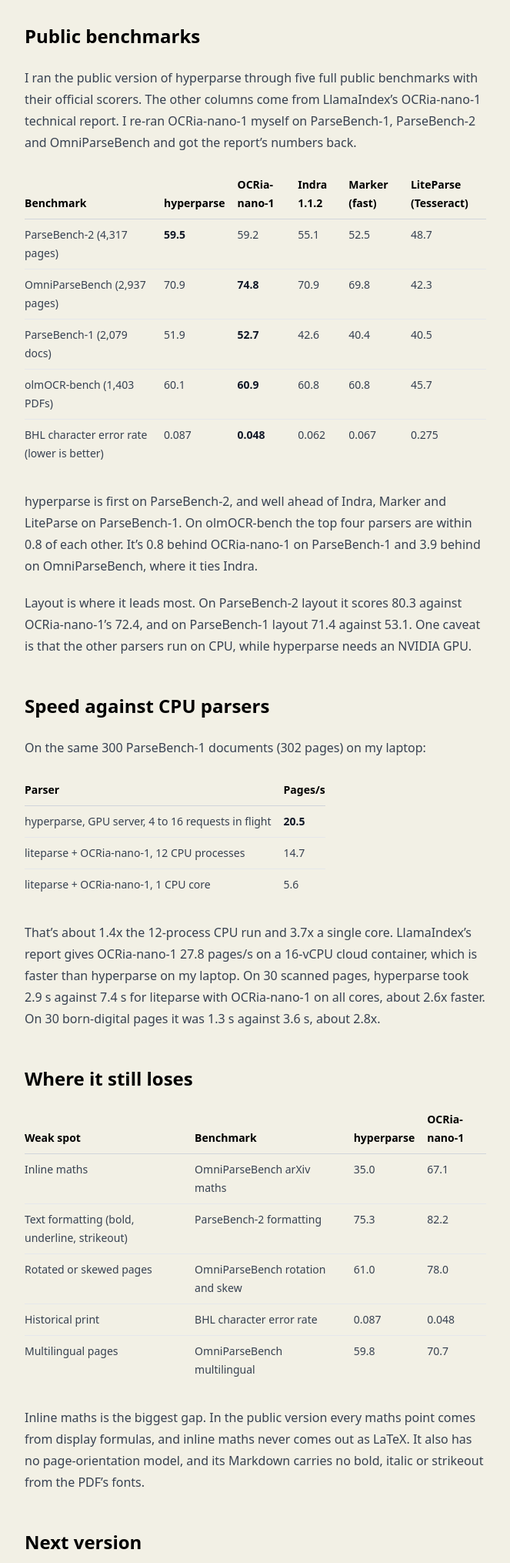
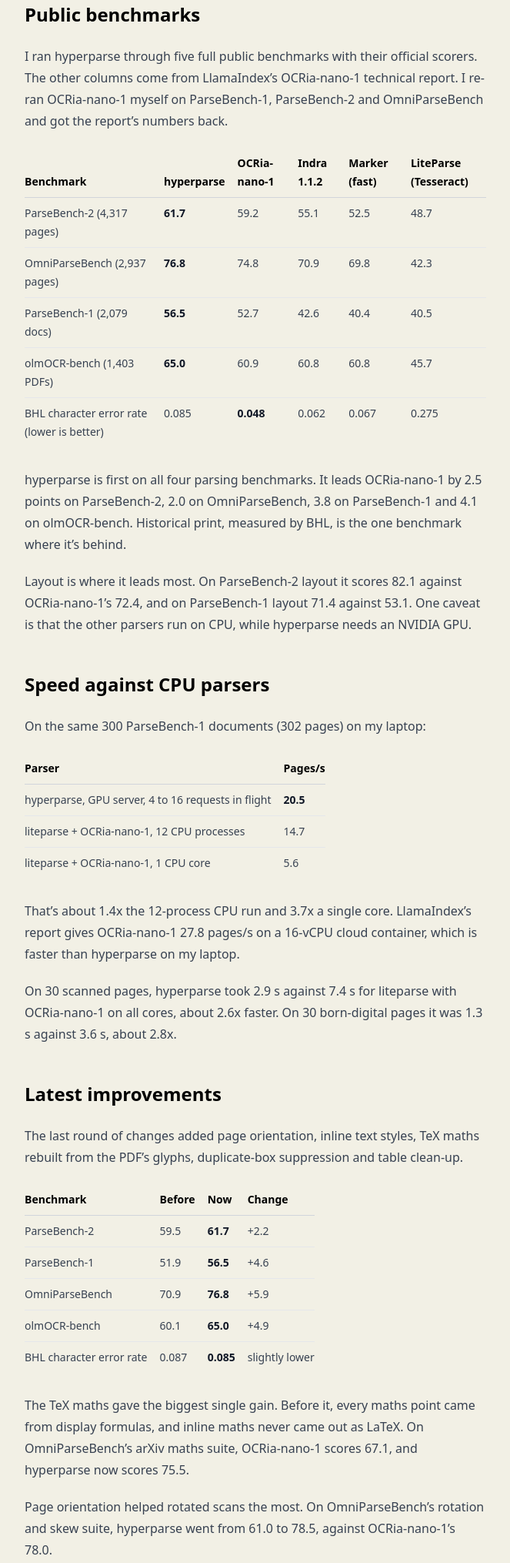
Before and after one commit to logxdx/v4, an Astro site: page /projects/hyperparse in a window 1280 px wide. Shown: the part 1784-3814 px from the top of the page at 77% size, without its empty margins (308-971 px from the left). Built offline with nearby package versions, Linux system fonts and the light colour scheme; Astro itself is replaced by a stand-in of ours; some packages are replaced by stand-ins of ours; a web font is replaced by a local one.

Commit message:
content: hyperparse with the latest release numbers
First on all four parsing benchmarks (ParseBench-2 61.7, OmniParseBench
76.8, ParseBench-1 56.5, olmOCR-bench 65.0); Latest improvements table;
Where it still loses redone (historical print, multilingual, formatting);
OXR comparison at 10.1 pages/s; no development-branch wording.

```diff
--- a/src/content/projects/hyperparse/index.md
+++ b/src/content/projects/hyperparse/index.md
@@ -35,23 +35,23 @@ Measured on a 6 GB laptop GPU with 8 page workers:
 
 That's up from 16.5, 13.7 and 12.2 pages/s on the scans, papers and mixed sets in the previous version, about 1.1 to 1.2x faster. With all the models loaded it peaks at about 3.4 GB of GPU memory, and after an idle unload the models reload in about 0.6 s.
 
-For comparison, OXR-1.0, a 4B vision-language model, scores much higher on the 140-page olmOCR-bench subset, 86.1 against hyperparse's 55.6. But it runs at 0.05 pages/s, and hyperparse runs that subset at 12.9 pages/s, about 260x faster. On the full olmOCR-bench, hyperparse scores 60.1, or 65.0 on the development branch.
+For comparison, OXR-1.0, a 4B vision-language model, scores much higher on olmOCR-bench, 86.1 on a 140-page subset, but runs at 0.05 pages/s. hyperparse runs olmOCR-bench at 10.1 pages/s, about 200x faster, and scores 65.0 on the full benchmark.
 
 ## Public benchmarks
 
-I ran the public version of hyperparse through five full public benchmarks with their official scorers. The other columns come from LlamaIndex's OCRia-nano-1 technical report. I re-ran OCRia-nano-1 myself on ParseBench-1, ParseBench-2 and OmniParseBench and got the report's numbers back.
+I ran hyperparse through five full public benchmarks with their official scorers. The other columns come from LlamaIndex's OCRia-nano-1 technical report. I re-ran OCRia-nano-1 myself on ParseBench-1, ParseBench-2 and OmniParseBench and got the report's numbers back.
 
 | Benchmark | hyperparse | OCRia-nano-1 | Indra 1.1.2 | Marker (fast) | LiteParse (Tesseract) |
 |---|---|---|---|---|---|
-| ParseBench-2 (4,317 pages) | **59.5** | 59.2 | 55.1 | 52.5 | 48.7 |
-| OmniParseBench (2,937 pages) | 70.9 | **74.8** | 70.9 | 69.8 | 42.3 |
-| ParseBench-1 (2,079 docs) | 51.9 | **52.7** | 42.6 | 40.4 | 40.5 |
-| olmOCR-bench (1,403 PDFs) | 60.1 | **60.9** | 60.8 | 60.8 | 45.7 |
-| BHL character error rate (lower is better) | 0.087 | **0.048** | 0.062 | 0.067 | 0.275 |
+| ParseBench-2 (4,317 pages) | **61.7** | 59.2 | 55.1 | 52.5 | 48.7 |
+| OmniParseBench (2,937 pages) | **76.8** | 74.8 | 70.9 | 69.8 | 42.3 |
+| ParseBench-1 (2,079 docs) | **56.5** | 52.7 | 42.6 | 40.4 | 40.5 |
+| olmOCR-bench (1,403 PDFs) | **65.0** | 60.9 | 60.8 | 60.8 | 45.7 |
+| BHL character error rate (lower is better) | 0.085 | **0.048** | 0.062 | 0.067 | 0.275 |
 
-hyperparse is first on ParseBench-2, and well ahead of Indra, Marker and LiteParse on ParseBench-1. On olmOCR-bench the top four parsers are within 0.8 of each other. It's 0.8 behind OCRia-nano-1 on ParseBench-1 and 3.9 behind on OmniParseBench, where it ties Indra.
+hyperparse is first on all four parsing benchmarks. It leads OCRia-nano-1 by 2.5 points on ParseBench-2, 2.0 on OmniParseBench, 3.8 on ParseBench-1 and 4.1 on olmOCR-bench. Historical print, measured by BHL, is the one benchmark where it's behind.
 
-Layout is where it leads most. On ParseBench-2 layout it scores 80.3 against OCRia-nano-1's 72.4, and on ParseBench-1 layout 71.4 against 53.1. One caveat is that the other parsers run on CPU, while hyperparse needs an NVIDIA GPU.
+Layout is where it leads most. On ParseBench-2 layout it scores 82.1 against OCRia-nano-1's 72.4, and on ParseBench-1 layout 71.4 against 53.1. One caveat is that the other parsers run on CPU, while hyperparse needs an NVIDIA GPU.
 
 ## Speed against CPU parsers
 
@@ -63,33 +63,36 @@ On the same 300 ParseBench-1 documents (302 pages) on my laptop:
 | liteparse + OCRia-nano-1, 12 CPU processes | 14.7 |
 | liteparse + OCRia-nano-1, 1 CPU core | 5.6 |
 
-That's about 1.4x the 12-process CPU run and 3.7x a single core. LlamaIndex's report gives OCRia-nano-1 27.8 pages/s on a 16-vCPU cloud container, which is faster than hyperparse on my laptop. On 30 scanned pages, hyperparse took 2.9 s against 7.4 s for liteparse with OCRia-nano-1 on all cores, about 2.6x faster. On 30 born-digital pages it was 1.3 s against 3.6 s, about 2.8x.
+That's about 1.4x the 12-process CPU run and 3.7x a single core. LlamaIndex's report gives OCRia-nano-1 27.8 pages/s on a 16-vCPU cloud container, which is faster than hyperparse on my laptop.
+
+On 30 scanned pages, hyperparse took 2.9 s against 7.4 s for liteparse with OCRia-nano-1 on all cores, about 2.6x faster. On 30 born-digital pages it was 1.3 s against 3.6 s, about 2.8x.
+
+## Latest improvements
+
+The last round of changes added page orientation, inline text styles, TeX maths rebuilt from the PDF's glyphs, duplicate-box suppression and table clean-up.
+
+| Benchmark | Before | Now | Change |
+|---|---|---|---|
+| ParseBench-2 | 59.5 | **61.7** | +2.2 |
+| ParseBench-1 | 51.9 | **56.5** | +4.6 |
+| OmniParseBench | 70.9 | **76.8** | +5.9 |
+| olmOCR-bench | 60.1 | **65.0** | +4.9 |
+| BHL character error rate | 0.087 | **0.085** | slightly lower |
+
+The TeX maths gave the biggest single gain. Before it, every maths point came from display formulas, and inline maths never came out as LaTeX. On OmniParseBench's arXiv maths suite, OCRia-nano-1 scores 67.1, and hyperparse now scores 75.5.
+
+Page orientation helped rotated scans the most. On OmniParseBench's rotation and skew suite, hyperparse went from 61.0 to 78.5, against OCRia-nano-1's 78.0.
 
 ## Where it still loses
 
 | Weak spot | Benchmark | hyperparse | OCRia-nano-1 |
 |---|---|---|---|
-| Inline maths | OmniParseBench arXiv maths | 35.0 | 67.1 |
-| Text formatting (bold, underline, strikeout) | ParseBench-2 formatting | 75.3 | 82.2 |
-| Rotated or skewed pages | OmniParseBench rotation and skew | 61.0 | 78.0 |
-| Historical print | BHL character error rate | 0.087 | 0.048 |
-| Multilingual pages | OmniParseBench multilingual | 59.8 | 70.7 |
+| Historical print | BHL character error rate | 0.085 | 0.048 |
+| Multilingual pages | OmniParseBench multilingual suites | 62 to 64 | 70.1 to 70.7 |
+| Text formatting | ParseBench-2 formatting | 81.2 | 82.2 |
+| Semantic formatting | ParseBench-1 formatting | 53.5 | 54.9 |
 
-Inline maths is the biggest gap. In the public version every maths point comes from display formulas, and inline maths never comes out as LaTeX. It also has no page-orientation model, and its Markdown carries no bold, italic or strikeout from the PDF's fonts.
-
-## Next version
-
-A development branch fixes several of those weak spots. It adds page orientation, inline text styles, TeX maths rebuilt from the PDF's glyphs, duplicate-box suppression and table clean-up. It isn't in the public repo yet.
-
-| Benchmark | Public version | Development branch | OCRia-nano-1 |
-|---|---|---|---|
-| ParseBench-2 | 59.5 | **61.7** | 59.2 |
-| ParseBench-1 | 51.9 | **56.5** | 52.7 |
-| OmniParseBench | 70.9 | **76.8** | 74.8 |
-| olmOCR-bench | 60.1 | **65.0** | 60.9 |
-| BHL character error rate | 0.087 | 0.085 | **0.048** |
-
-On that branch hyperparse is ahead of OCRia-nano-1 on all four parsing benchmarks. OmniParseBench went up 5.9 points, mostly from the TeX maths, and olmOCR-bench went up 4.9. Historical print is still the one clear loss.
+Historical print is the biggest gap. My best guess is the image size: those scans are 3,000 to 3,700 px tall, and the OCR step shrinks them to a 2,200 px long side, about 60% of their size. Multilingual pages suffer because there's no routing by script, and handwriting is still weak at 13 to 16 on OmniParseBench.
 
 ## Reading order and tables
 
```
